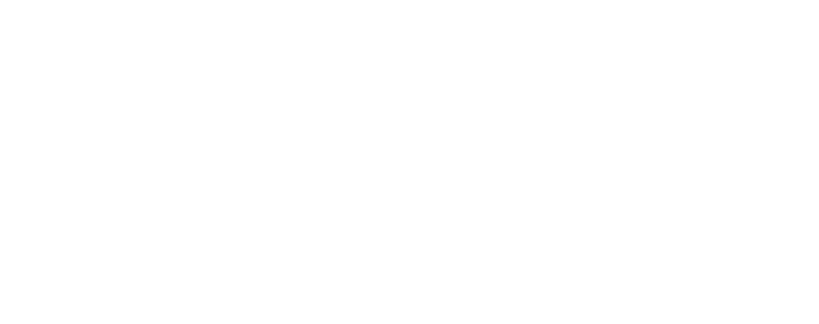
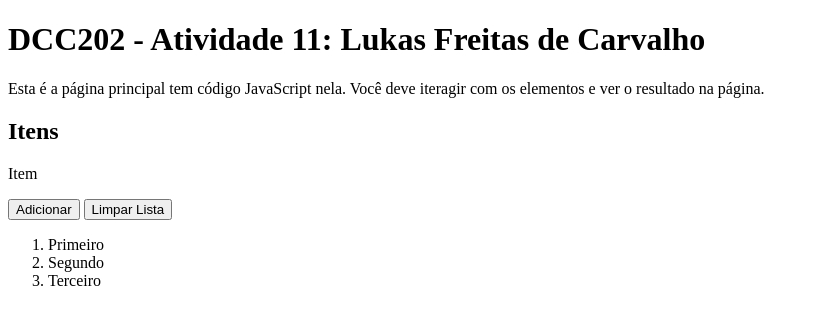
Before and after one commit to ufjf-dcc202/ufjf-dcc202-2023-3-a-atv11-Lukas712, a plain HTML site: page index.html in a window 1280 px wide. Shown: the whole page, without its empty margins (0-819 px from the left). Drawn offline with Linux system fonts and the light colour scheme.

Commit message:
Adição dos botões no index e a base da lista

```diff
--- a/index.html
+++ b/index.html
@@ -7,5 +7,20 @@
     <script src="main.js" type="module"></script>
 </head>
 <body>
+    <main>
+        <h1>DCC202 - Atividade 11: Lukas Freitas de Carvalho</h1>
+        <p>Esta é a página principal tem código JavaScript nela. Você deve iteragir com os elementos e ver o resultado na página.</p>
+        <section>
+            <h2>Itens</h2>
+            <p id="entrada" contenteditable >Item</p>
+            <button id="adicionar">Adicionar</button>
+            <button id="limpar">Limpar Lista</button>
+            <ol id="itens">
+                <li>Primeiro</li>
+                <li>Segundo</li>
+                <li>Terceiro</li>
+            </ol>
+        </section>
+    </main>
 </body>
 </html>
```
